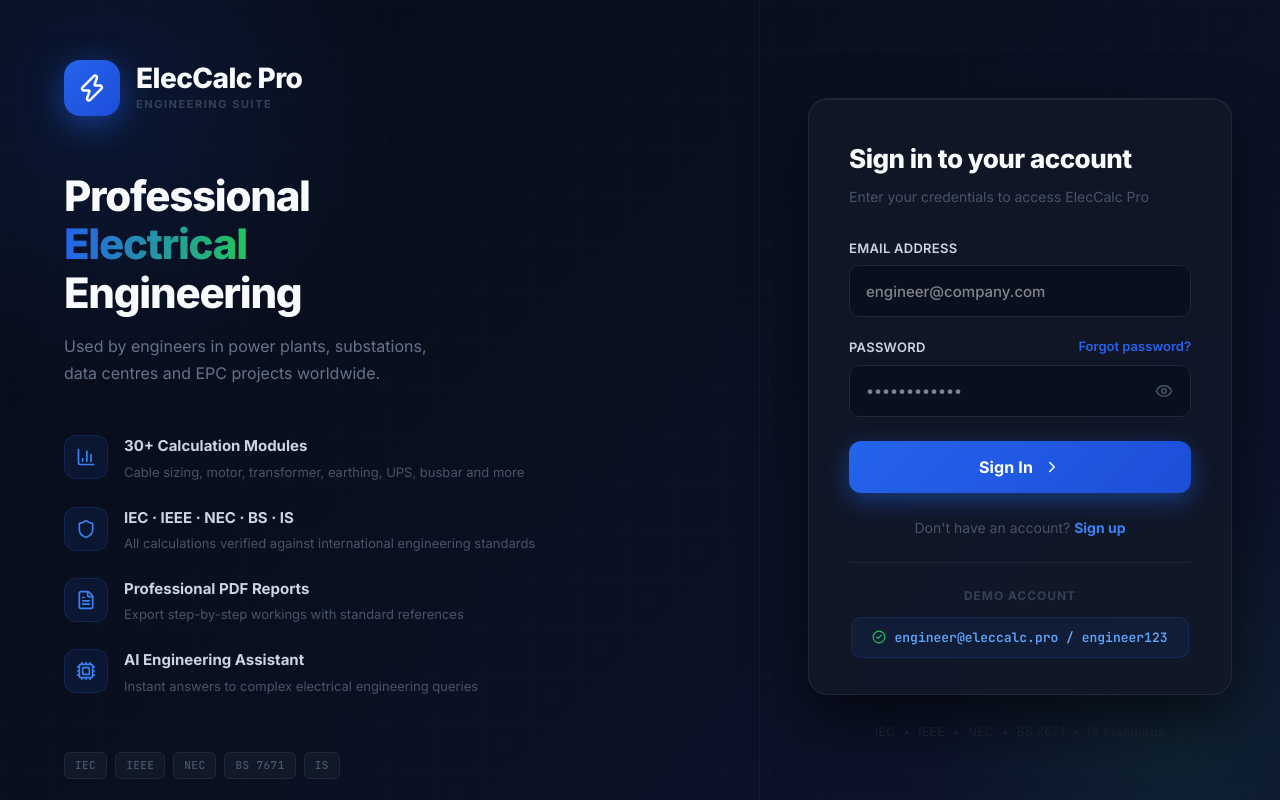
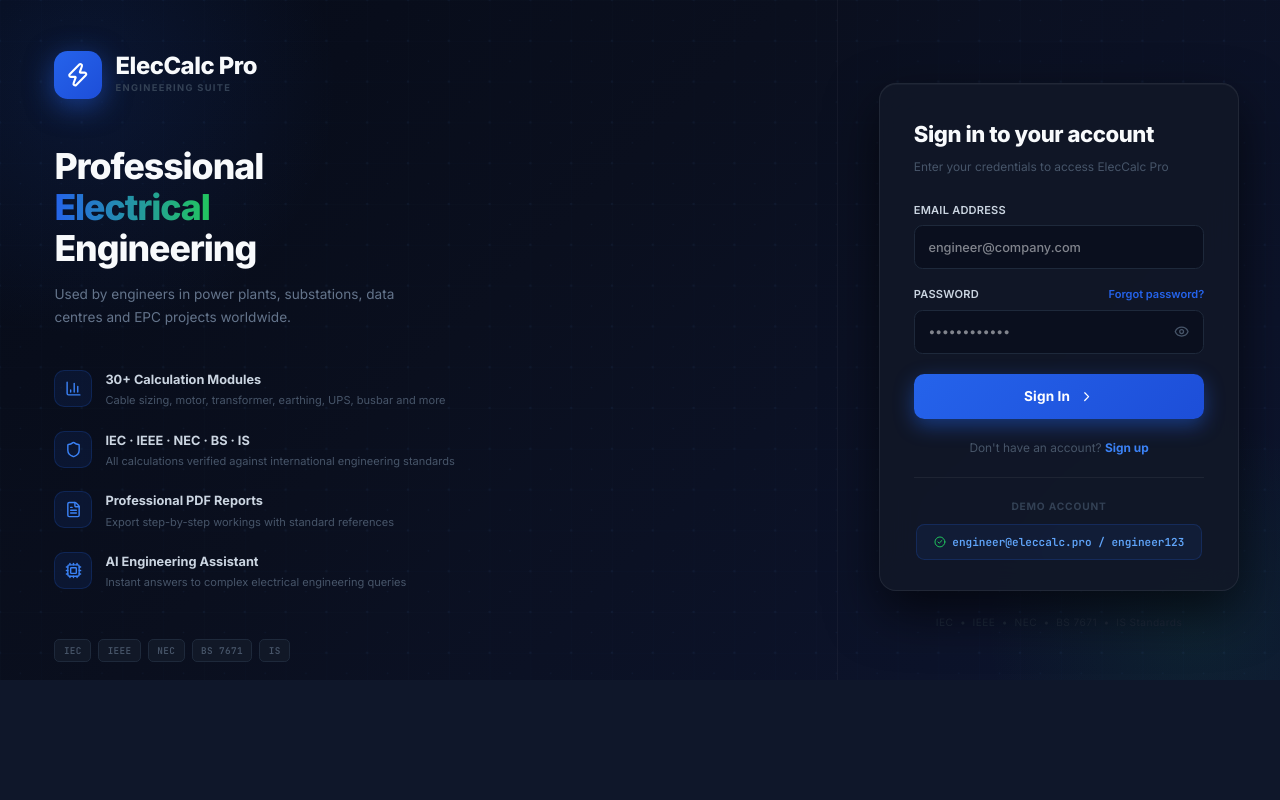
Before and after one commit to robinsivaraj05-AI/Electrical-Cal-Pro, a React (Vite) app: page / in a window 1280 px wide. Built offline with nearby package versions, Linux system fonts and the light colour scheme.

Commit message:
Reduce font sizes across all pages

```diff
--- a/src/styles/global.css
+++ b/src/styles/global.css
@@ -10,7 +10,7 @@
 }
 
 html {
-  font-size: 16px;
+  font-size: 13px;
   scroll-behavior: smooth;
   text-rendering: optimizeLegibility;
   -webkit-text-size-adjust: 100%;
@@ -24,6 +24,7 @@
   background: var(--ec-bg-root);
   -webkit-font-smoothing: antialiased;
   -moz-osx-font-smoothing: grayscale;
+  zoom: 0.85;
 }
 
 #root {
--- a/src/styles/variables.css
+++ b/src/styles/variables.css
@@ -64,18 +64,18 @@
   --ec-text-inverse:   #0F172A;
 
   /* ── Typography Scale ── */
-  --ec-fs-app-title:  30px;
-  --ec-fs-module:     24px;
-  --ec-fs-section:    20px;
-  --ec-fs-card-title: 18px;
-  --ec-fs-label:      14px;
-  --ec-fs-input:      16px;
-  --ec-fs-result:     34px;
-  --ec-fs-result-unit:18px;
-  --ec-fs-body:       15px;
-  --ec-fs-small:      13px;
-  --ec-fs-helper:     12px;
-  --ec-fs-formula:    15px;
+  --ec-fs-app-title:  24px;
+  --ec-fs-module:     20px;
+  --ec-fs-section:    17px;
+  --ec-fs-card-title: 15px;
+  --ec-fs-label:      12px;
+  --ec-fs-input:      13px;
+  --ec-fs-result:     28px;
+  --ec-fs-result-unit:15px;
+  --ec-fs-body:       13px;
+  --ec-fs-small:      11px;
+  --ec-fs-helper:     10px;
+  --ec-fs-formula:    12px;
 
   /* ── Spacing (8-point grid) ── */
   --ec-space-1:   4px;
```
